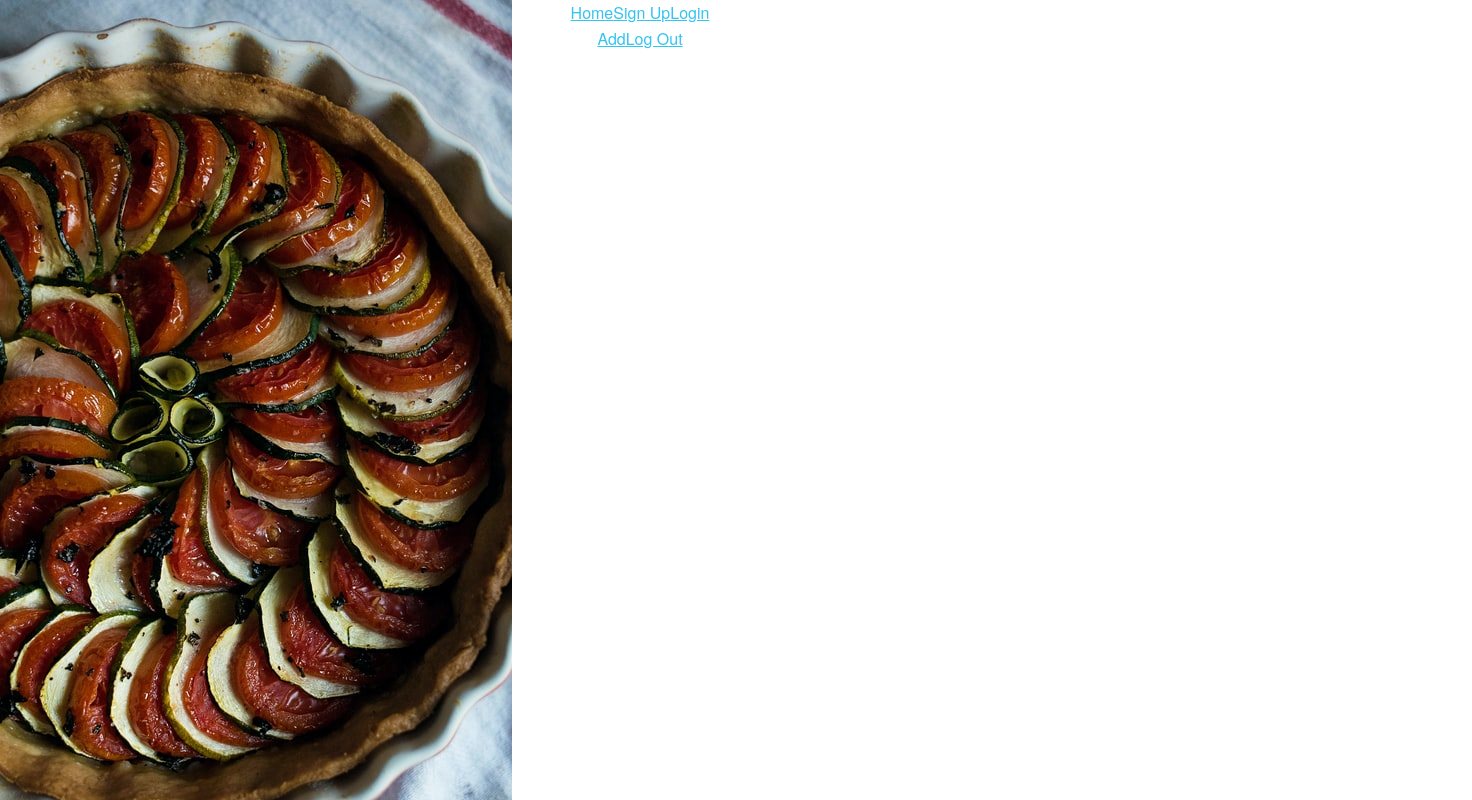
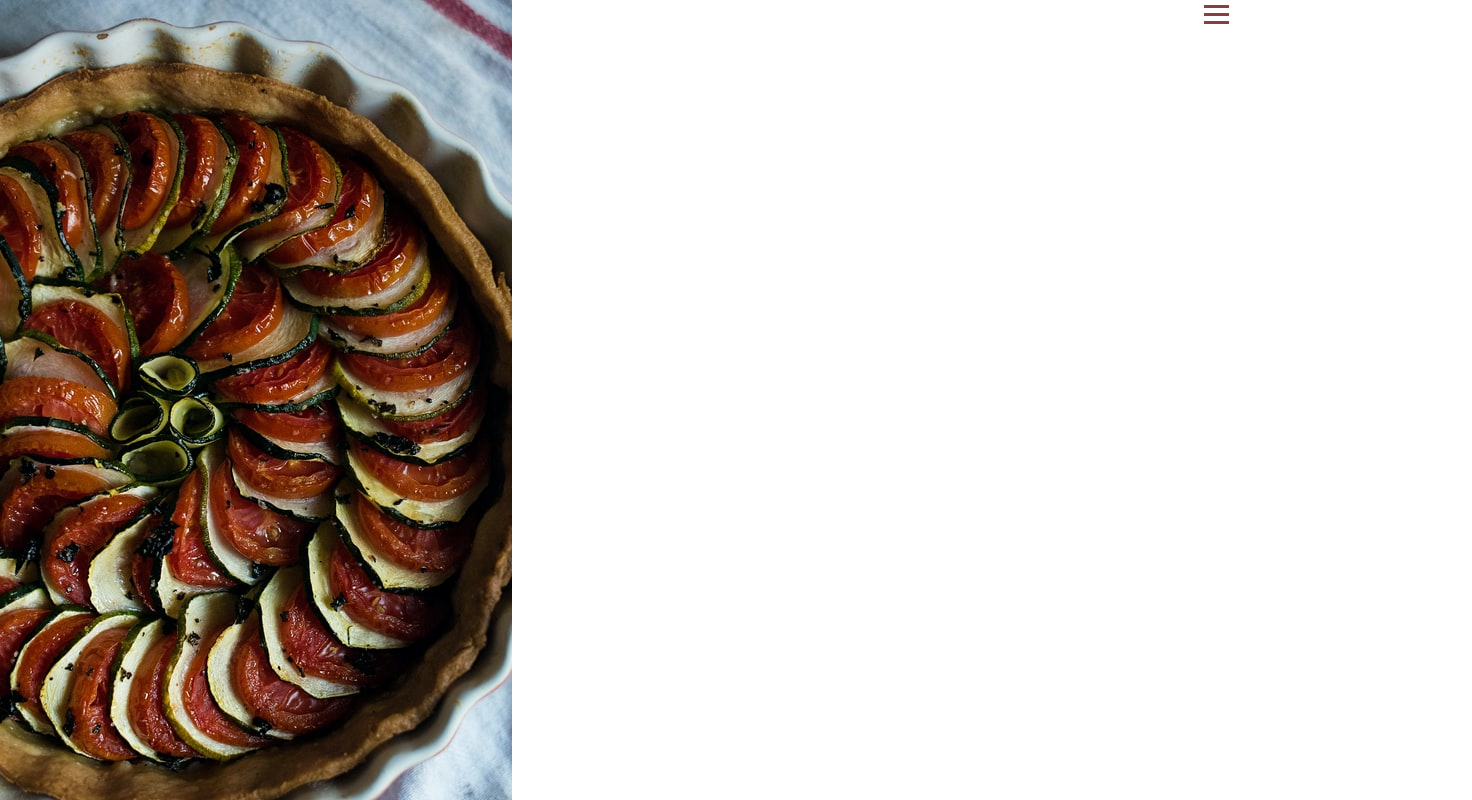
Before and after one commit to Build-Week-Recipies/Secret-Family-Recipes-Cookbook, a React (Create React App) app: page /dashboard in a window 1280 px wide. Shown: the whole page, 1472 px wide, since content can reach past the window. Built offline with nearby package versions, Linux system fonts and the light colour scheme.

Commit message:
styled and animated the nav

```diff
--- a/src/App.css
+++ b/src/App.css
@@ -1,5 +1,9 @@
 .App {
   text-align: center;
+}
+
+body {
+  overflow-x: hidden;
 }
 
 #bgImg {
@@ -35,3 +39,69 @@
     transform: rotate(360deg);
   }
 }
+
+nav {
+  display: flex;
+  justify-content: center;
+  width: 10vw;
+  position: absolute;
+  right: 0px;
+  top: 0px;
+}
+
+.nav-links {
+  display: flex;
+  width: 15vw;
+  justify-content: space-around;
+  color: rgb(134, 64, 64);
+  position: absolute;
+  right: 0px;
+  height: 92vh;
+  top: 8vh;
+  flex-direction: column;
+  align-items: center;
+  transform: translateX(100%);
+  transition: transform 0.5s ease-in;
+}
+
+.nav-links li {
+  list-style: none;
+  opacity: 0;
+}
+
+.burger div {
+  width: 25px;
+  height: 3px;
+  background-color: rgb(134, 64, 64);;
+  margin: 5px;
+  transition: all 0.3s ease;
+}
+
+.burger {
+  cursor: pointer;
+}
+
+.nav-active {
+  transform: translateX(0%);
+}
+
+@keyframes navLinkFade {
+  from {
+    opacity: 0;
+    transform: translateX(50px);
+  }
+  to {
+    opacity: 1;
+    trasnform: translateX(0px);
+  }
+}
+
+.toggle .line1 {
+  transform: rotate(-45deg) translate(-5px, 6px);
+}
+.toggle .line2 {
+  opacity: 0;
+}
+.toggle .line3 {
+  transform: rotate(45deg) translate(-5px, -6px);
+}
--- a/src/components/NavBar.js
+++ b/src/components/NavBar.js
@@ -1,5 +1,16 @@
-import React, { useState } from 'react';
+import React, { useState, useEffect } from 'react';
+import styled from 'styled-components';
 import { Link } from 'react-router-dom';
+import '../App.css';
+
+//styles
+const StyledLink = styled(Link)`
+    color: rgb(134, 64, 64);
+    text-decoration: none;
+    letter-spacing: 3px;
+    font-weight: bold;
+`;
+//end styles
 
 // const initialDisplay = {
 //     login: false,
@@ -10,22 +21,50 @@ import { Link } from 'react-router-dom';
 //     home: false,
 // }
 
+
 const NavBar = (props) => {
+    useEffect(() => {
+    //animation styles
+        const navSlide = () => {
+            const burger = document.querySelector('.burger');
+            const nav = document.querySelector('.nav-links');
+            const navLinks = document.querySelectorAll('.nav-links li');
+
+            burger.addEventListener('click', () => {
+                nav.classList.toggle('nav-active');
+                navLinks.forEach((link, index) => {
+                    if (link.style.animation) {
+                        link.style.animation = '';
+                    } else {
+                        link.style.animation = `navLinkFade .5s ease forwards ${index / 7 + .5}s`;
+                    }
+                })
+                burger.classList.toggle('toggle');
+            })
+        }
+        navSlide();
+        //end styles
+    }, [])
+
     const { display } = props;
     const [show] = useState(display)
 
     return (
         <div>
             <nav>
-                {show.home === true && <Link to='/'>Home</Link>}
-                {show.add === true && <Link to='/dashboard/add'>Add</Link>}
-                {show.signUp === true && < Link to='/signup'>Sign Up</Link>}
-                {show.login === true && <Link to='/login'>Login</Link>}
-                {show.logOut === true && <Link to='/'>Log Out</Link>}
-
-
+                <ul className='nav-links'>
+                    <li>{show.home === true && <StyledLink to='/'>Home</StyledLink>}</li>
+                    <li>{show.signUp === true && < StyledLink to='/signup'>Sign Up</StyledLink>}</li>
+                    <li>{show.login === true && <StyledLink to='/login'>Login</StyledLink>}</li>
+                    <li>{show.add === true && <StyledLink to='/dashboard/add'>Add</StyledLink>}</li>
+                    <li>{show.logOut === true && <StyledLink to='/'>Log Out</StyledLink>}</li>
+                </ul>
+                <div className='burger'>
+                    <div className='line1'></div>
+                    <div className='line2'></div>
+                    <div className='line3'></div>
+                </div>
             </nav>
-
         </div >
     )
 }
```
Also changed, not shown: 1 other file (tests, documents, lock files or other folders).
